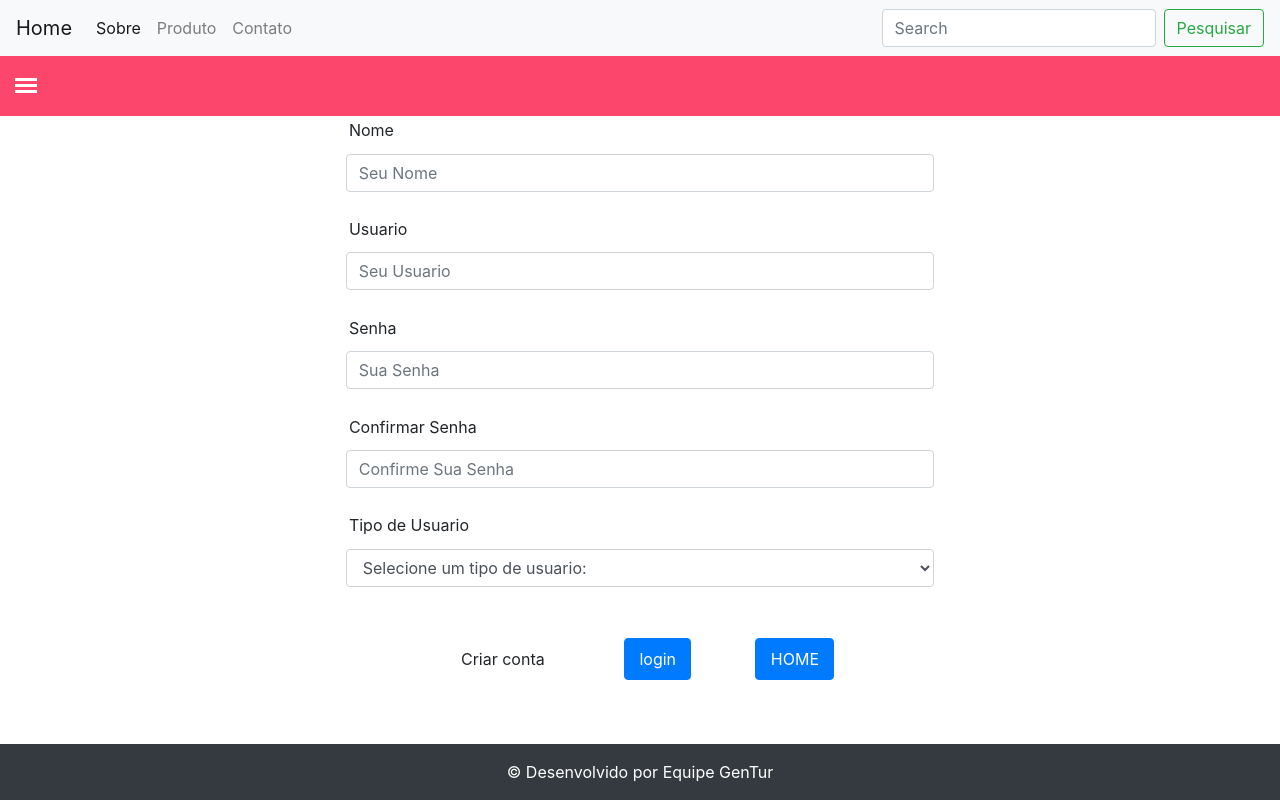
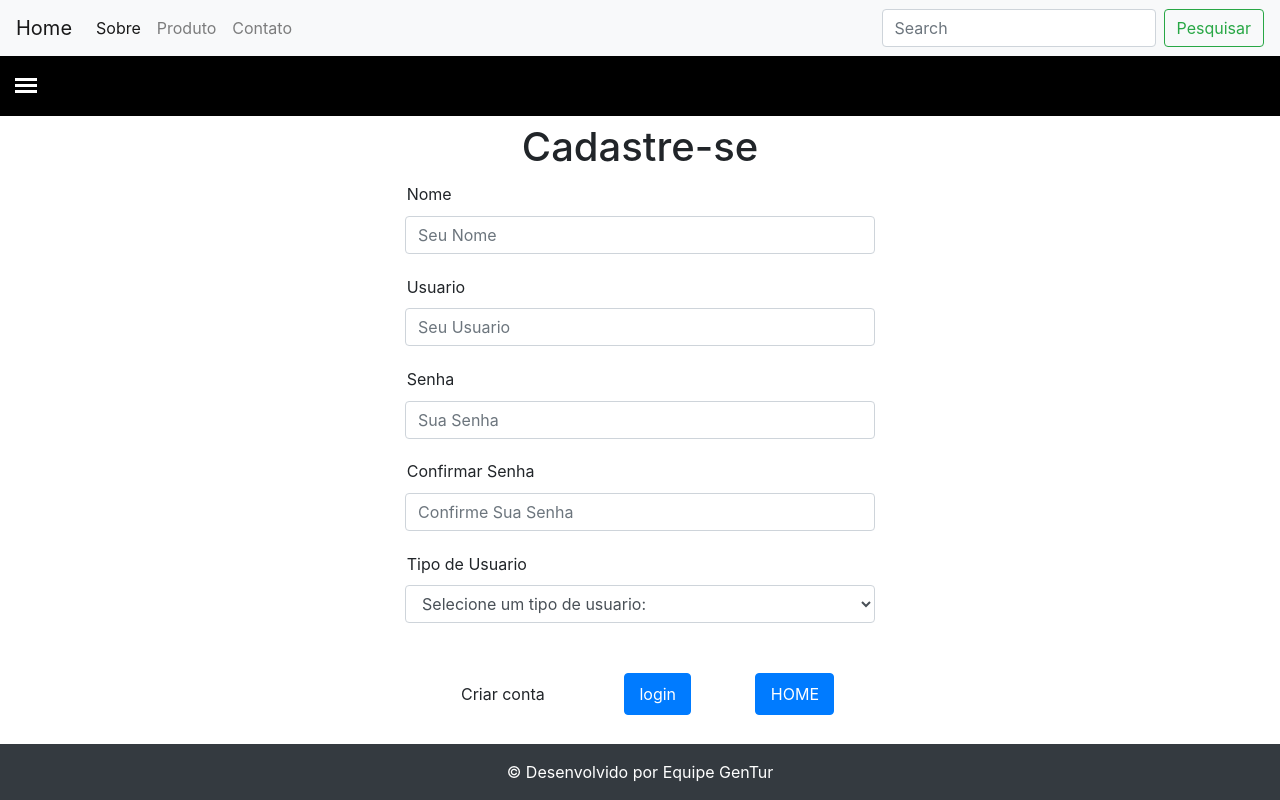
Before and after one commit to projetogentour/GenturFront, an Angular app: page /cadastrar in a window 1280 px wide. Built offline with nearby package versions, Linux system fonts and the light colour scheme.

Commit message:
Arrumando Side bar

```diff
--- a/src/app/cadastrar/cadastrar.component.css
+++ b/src/app/cadastrar/cadastrar.component.css
@@ -1,9 +1,9 @@
 .form-group{
-    padding: 0.2rem;
+    padding: 0.1rem;
   }
 
   label{
-    padding: 0.2rem;
+    padding: 0.1rem;
   }
 
   button{
@@ -11,6 +11,13 @@
     padding: 0.5rem 0.90rem;
 
   }
-  input{
-     padding: 5;
+  /* .logo{
+    text-align: center;
+  } */
+
+  main{
+    padding: 2px 2px;
+    margin: 5px 120px;
+    border-radius: 10px;
+    /* background-color:aqua; */
   }
--- a/src/app/cadastrar/cadastrar.component.html
+++ b/src/app/cadastrar/cadastrar.component.html
@@ -1,6 +1,8 @@
+<main>
 <div class="row d-flex justify-content-center">
   <div class="col-md-6" >
     <div class="container">
+      <!-- <p class="logo"> <img src="https://avatars.githubusercontent.com/t/5853601?s=280&v=4" alt=""></p> -->
       <h1 class="text-center texto">Cadastre-se</h1>
 
               <div class="form-group">
@@ -65,3 +67,4 @@
 
   </div>
 </div>
+</main>
--- a/src/app/menu/menu.component.css
+++ b/src/app/menu/menu.component.css
@@ -15,8 +15,8 @@ body {
     width: 100%;
     max-width: 100%;
     box-shadow: none;
-    background-color: #FC466B;
-    position: fixed;
+    background-color: #000000;
+    /* position: fixed; */
     height: 60px!important;
     overflow: hidden;
     z-index: 10;
@@ -41,14 +41,14 @@ body {
     letter-spacing: 1.25px;
 }
 #sidebarMenu {
-    height: 100%;
+    height: 18%;
     position: fixed;
     left: 0;
     width: 250px;
     margin-top: 60px;
     transform: translateX(-250px);
     transition: transform 250ms ease-in-out;
-    background: linear-gradient(180deg, #FC466B 0%, #3F5EFB 100%);
+    background: #000000;
 }
 .sidebarMenuInner{
     margin:0;
--- a/src/app/pagina-inicial/pagina-inicial.component.html
+++ b/src/app/pagina-inicial/pagina-inicial.component.html
@@ -1,6 +1,6 @@
   <style>
     .carousel-item {
-      height: 600px;
+      height: 500px;
     }
   </style>
   <header>
```
